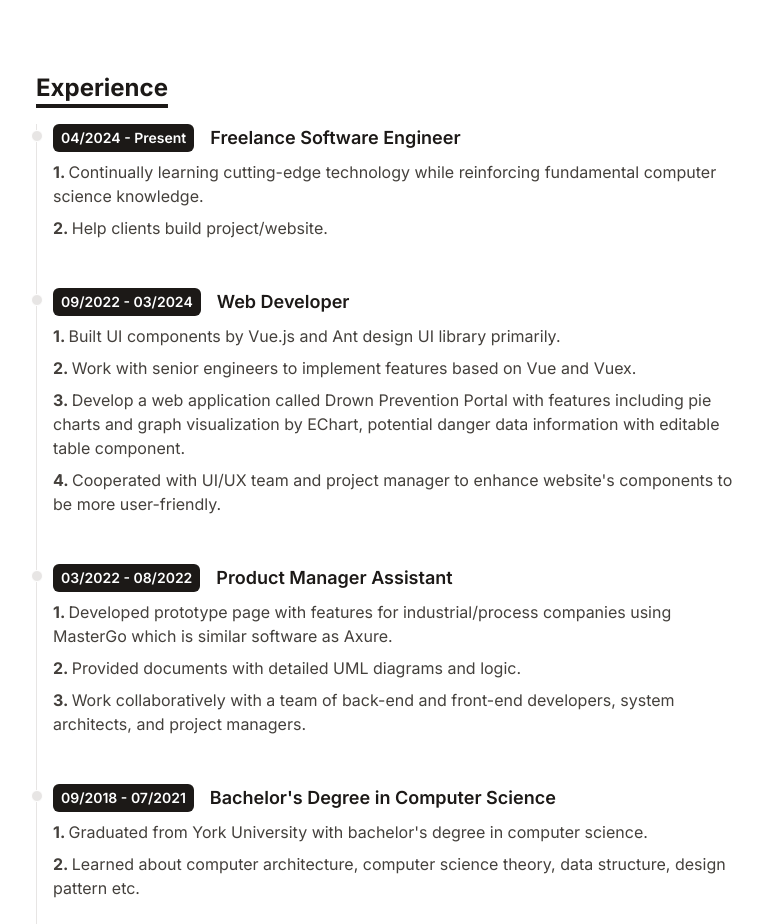
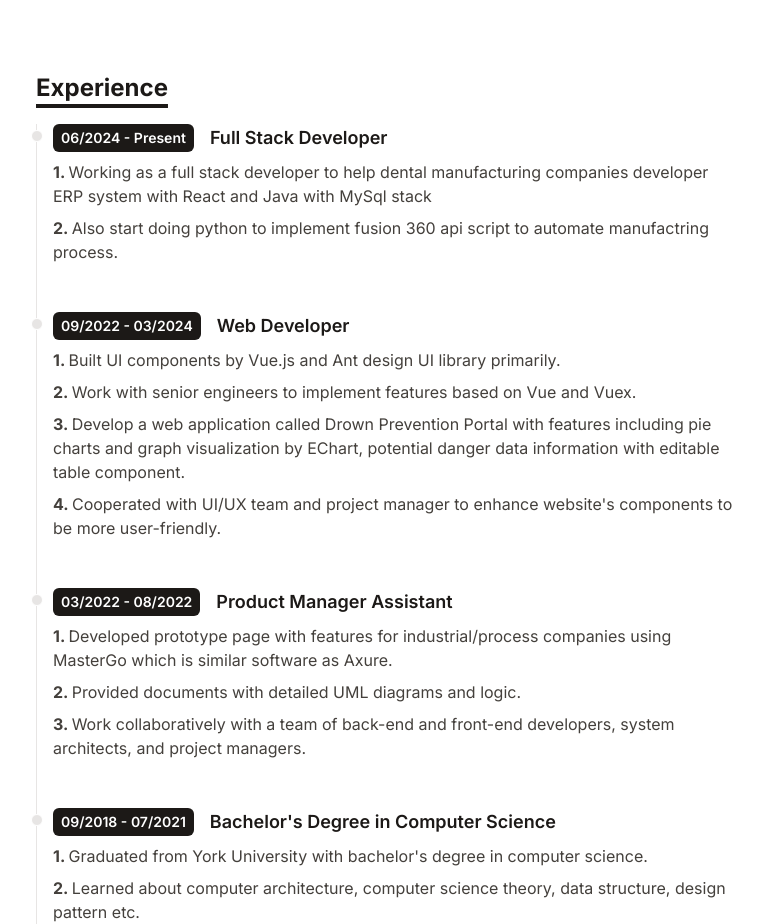
Before and after one commit to shazonglin/portfolio, a React (Vite) app: page / in a window 1280 px wide. Shown: the part 820-1744 px from the top of the page, without its empty margins (254-1017 px from the left). Built offline with nearby package versions, Linux system fonts and the light colour scheme.

Commit message:
timeline change

```diff
--- a/src/components/data/timeline.js
+++ b/src/components/data/timeline.js
@@ -1,10 +1,10 @@
 export default [
   {
-    title: 'Freelance Software Engineer',
-    duration: '04/2024 - Present',
+    title: 'Full Stack Developer',
+    duration: '06/2024 - Present',
     details: [
-      'Continually learning cutting-edge technology while reinforcing fundamental computer science knowledge.',
-      'Help clients build project/website.',
+      'Working as a full stack developer to help dental manufacturing companies developer ERP system with React and Java with MySql stack',
+      'Also start doing python to implement fusion 360 api script to automate manufactring process.',
     ],
   },
   {
@@ -34,4 +34,4 @@ export default [
       'Learned about computer architecture, computer science theory, data structure, design pattern etc.',
     ],
   },
-];
+]
```
Also changed, not shown: public/assets/ai-nerf-gun.jpg (deleted), public/assets/terminal-website.jpg (deleted).
